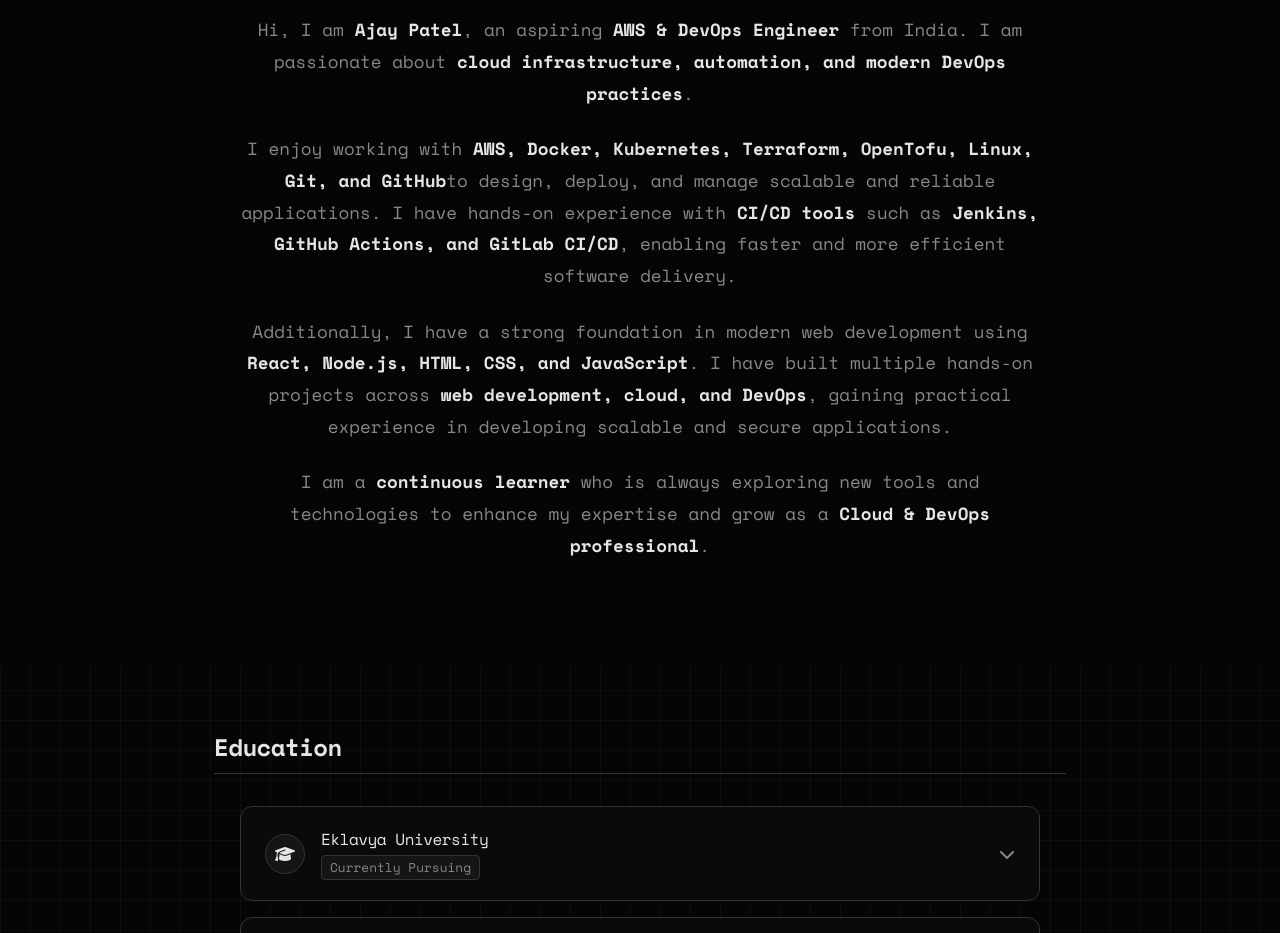
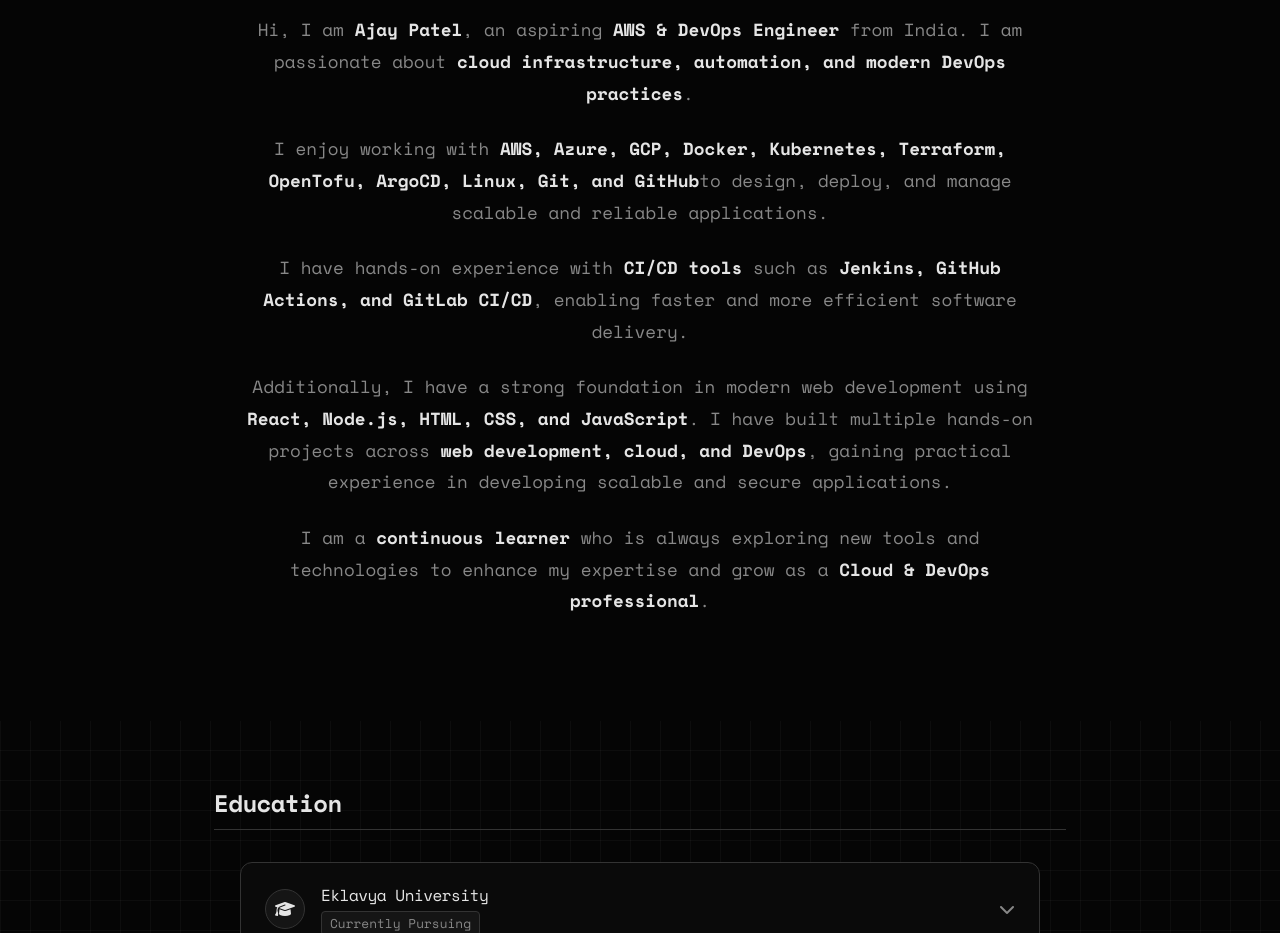
Before and after one commit to Ajaypatel001/Portfolio, a React (Vite) app: page / in a window 1280 px wide. Shown: the part 1080-2013 px from the top of the page. Built offline with nearby package versions, Linux system fonts and the light colour scheme.

Commit message:
Update About.jsx

```diff
--- a/src/components/About.jsx
+++ b/src/components/About.jsx
@@ -18,8 +18,11 @@
             </p>
 
             <p>
-              I enjoy working with <strong>AWS, Docker, Kubernetes, Terraform, OpenTofu, Linux, Git, and GitHub</strong>
+              I enjoy working with <strong>AWS, Azure, GCP, Docker, Kubernetes, Terraform, OpenTofu, ArgoCD, Linux, Git, and GitHub</strong>
               to design, deploy, and manage scalable and reliable applications.
+            </p>
+
+            <p>
               I have hands-on experience with <strong>CI/CD tools</strong> such as
               <strong> Jenkins, GitHub Actions, and GitLab CI/CD</strong>, enabling faster
               and more efficient software delivery.
```
